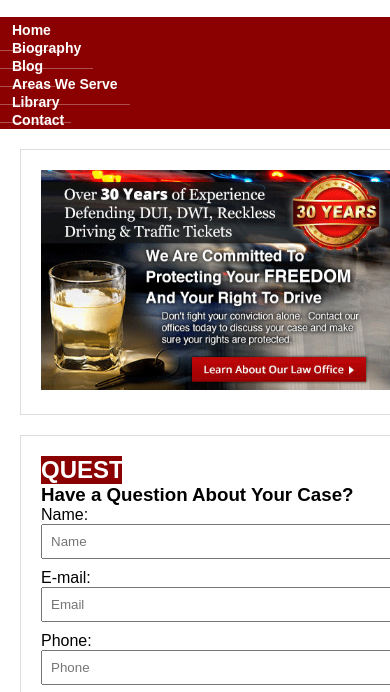
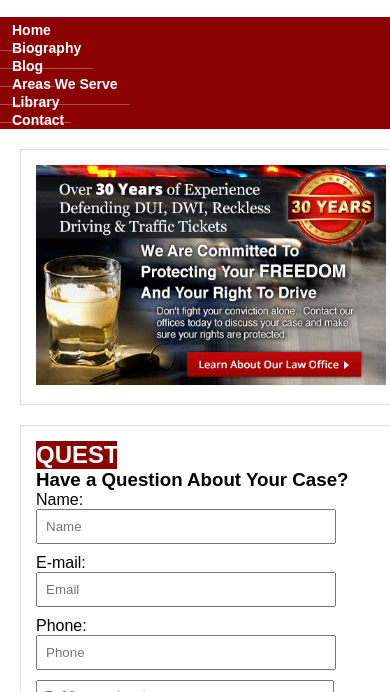
Before and after one commit to catchmusab-design/keefer, a plain HTML site: page index.html in a window 390 px wide. Shown: the part 146-838 px from the top of the page. Drawn offline with Linux system fonts and the light colour scheme.

Commit message:
figure out the problem

```diff
--- a/css/style.css
+++ b/css/style.css
@@ -218,7 +218,7 @@ h1, h2, h3, p {
 }
 .hero {
     display: flex;
-    padding: 20px;
+    /* padding: 20px; */
     background: white;
     gap: 20px;
 }
@@ -233,7 +233,7 @@ h1, h2, h3, p {
 
 .hero-right form input,
 .hero-right form textarea {
-    width: 100%;
+    width:80%;
     padding: 10px;
     margin-bottom: 10px;
 }
@@ -373,10 +373,10 @@ h1, h2, h3, p {
         font-size: 20px;
     }
 
-    /* .hero-left,
+    .hero-left,
     .hero-right {
         padding: 15px;
-    } */
+    }
 
     .hero-right form input,
     .hero-right form textarea {
```
